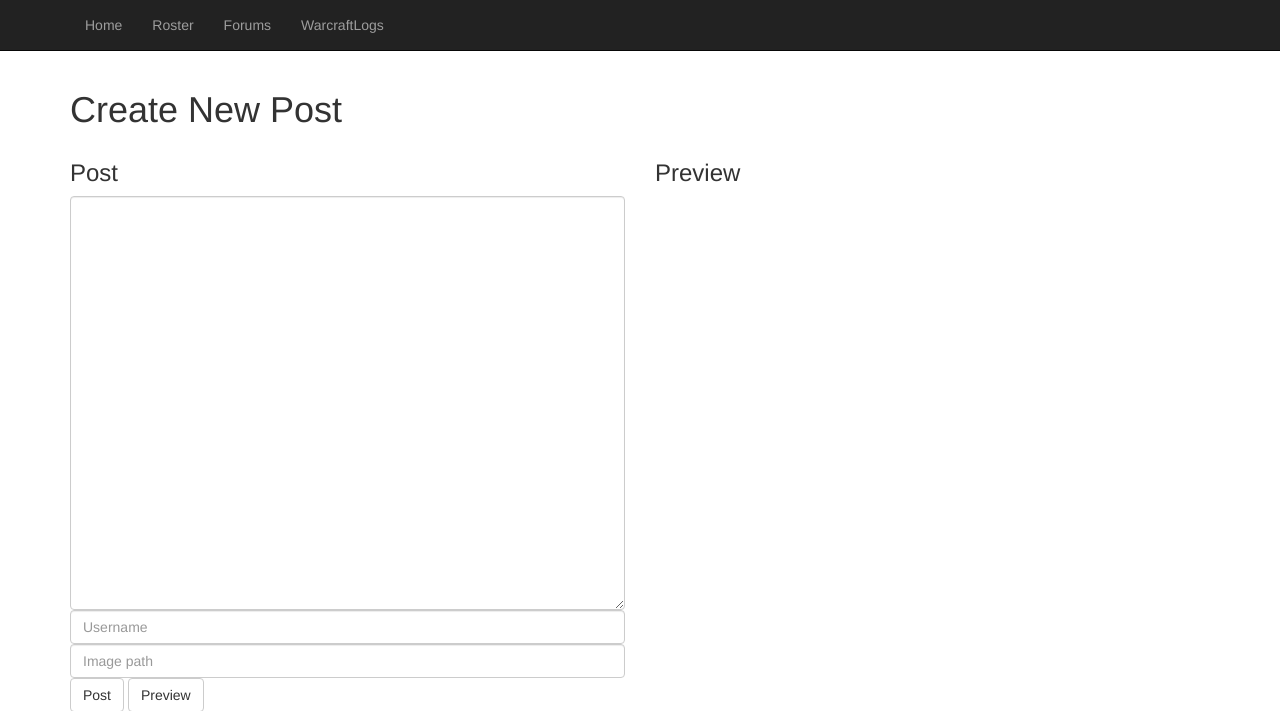
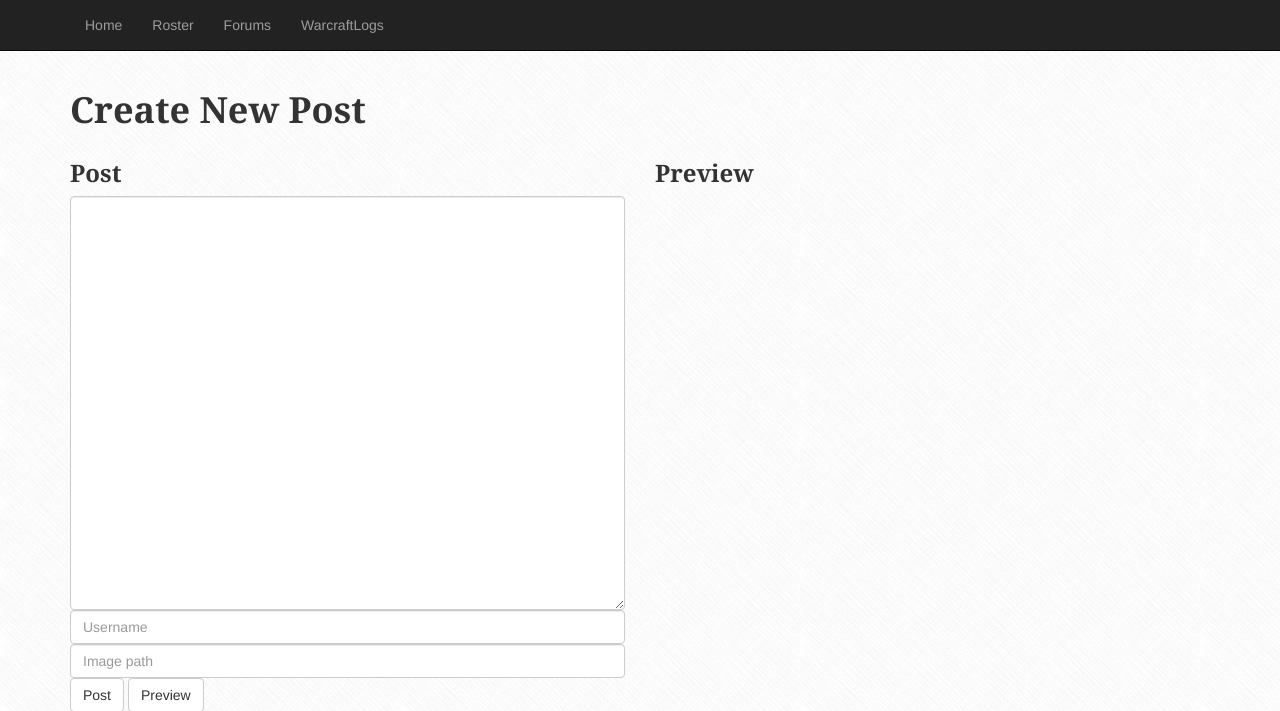
Before and after one commit to ckaraviotis/solipsists.tk, a PHP site: page /post.php in a window 1280 px wide. Shown: the top 711 px of the page. Run offline with PHP 8.4, Linux system fonts and the light colour scheme; data that the repository does not hold is empty.

Commit message:
Styling changes. Added webfonts and tiled background image. Needs to be brought over to Roster page as well.

```diff
--- a/css/solipsists.css
+++ b/css/solipsists.css
@@ -1,6 +1,16 @@
  body {
     padding-top: 70px;
+    background: url(/img/crossword.png) repeat 0 0;
   }
+
+h1, h2, h3, h4, h5, h6 {
+    font-family: 'Raleway', Georgia, Times, serif !important;
+    font-weight: bold !important;
+}
+p, div {
+    font-family: 'Goudy+Bookletter+1911', Helvetica, Arial, sans-serif !important;
+}
+
 /* Class Colours */
 
 .deathknight {
```
Also changed, not shown: index.php (+6 -1 lines), img/crossword.png (added).
